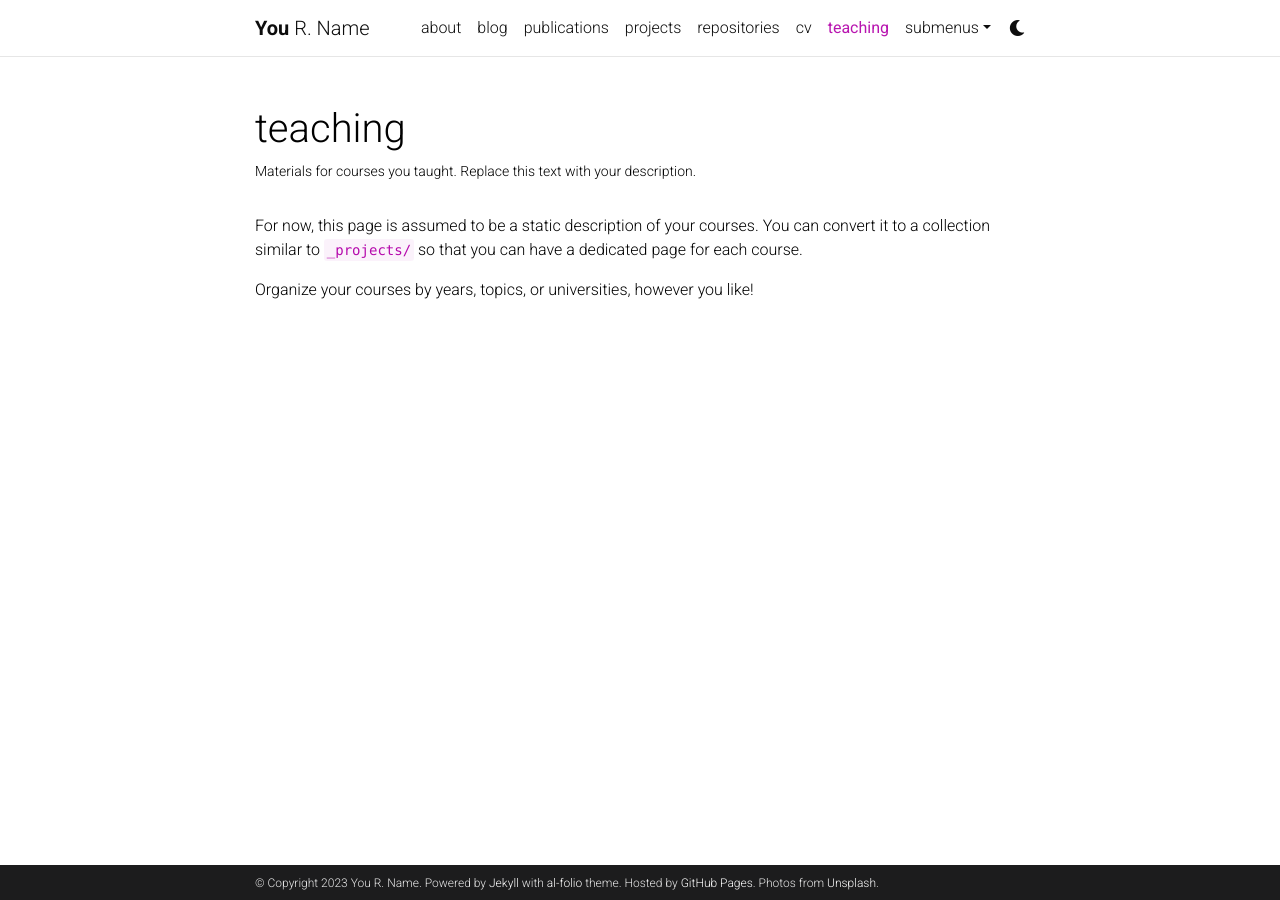
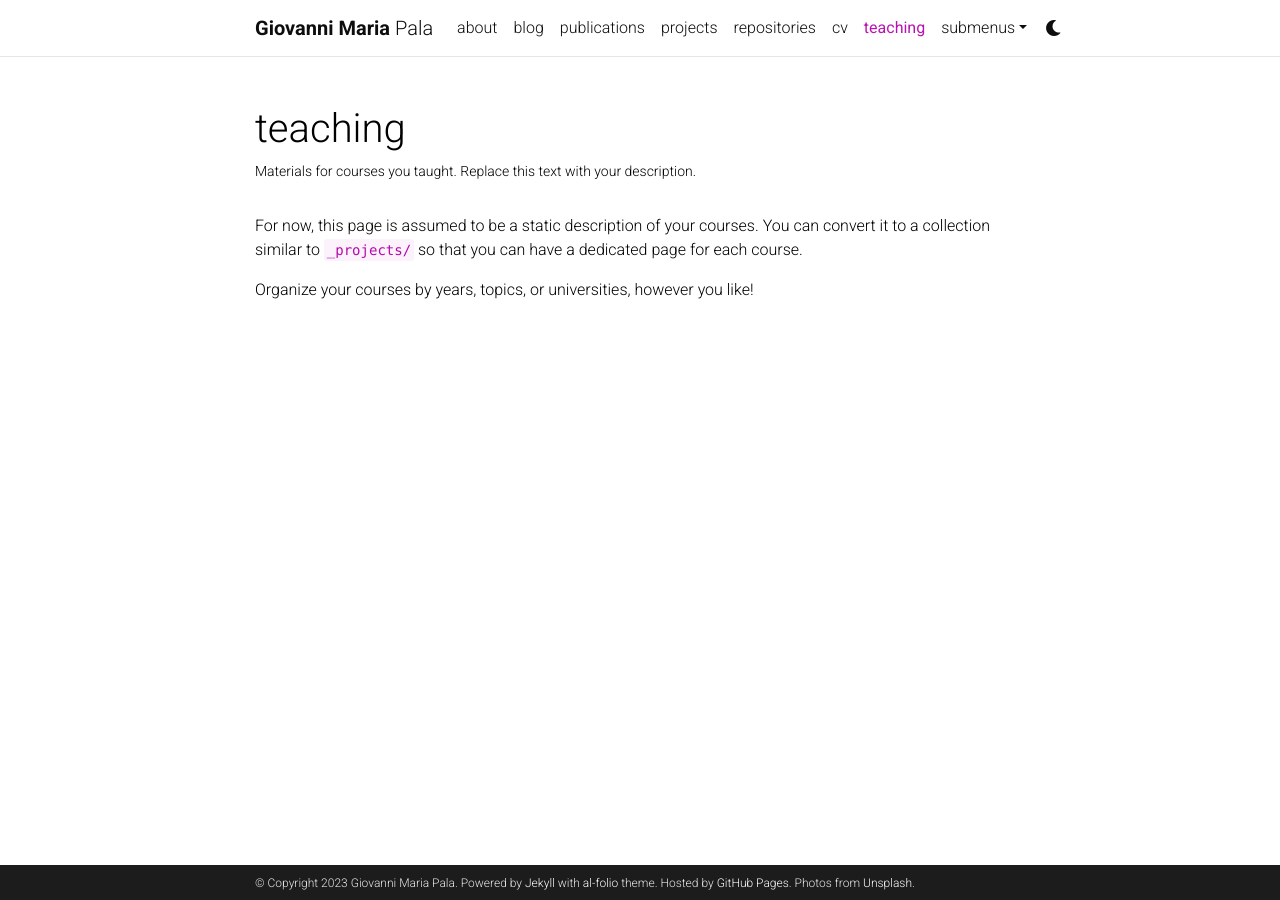
Before and after one commit to GioMP/GioMP.github.io, a Jekyll site: the page built from _pages/teaching.md, in a window 1280 px wide. Built offline with Jekyll 4.4.1, drawn with Linux system fonts in a browser that asks for light colours; comment, search, counter and statistics services are not loaded; a style sheet for code colours, icons or effects is not loaded.

Commit message:
Update _config.yml

```diff
--- a/_config.yml
+++ b/_config.yml
@@ -3,9 +3,9 @@
 # -----------------------------------------------------------------------------
 
 title: blank # the website title (if blank, full name will be used instead)
-first_name: You
-middle_name: R.
-last_name: Name
+first_name: Giovanni Maria
+middle_name:
+last_name: Pala
 email: you@example.com
 description: > # the ">" symbol means to ignore newlines until "footer_text:"
   A simple, whitespace theme for academics. Based on [*folio](https://github.com/bogoli/-folio) design.
@@ -18,8 +18,8 @@ keywords: jekyll, jekyll-theme, academic-website, portfolio-website  # add your
 lang: en # the language of your site (for example: en, fr, cn, ru, etc.)
 icon: ⚛️  # the emoji used as the favicon (alternatively, provide image name in /assets/img/)
 
-url: https://alshedivat.github.io # the base hostname & protocol for your site
-baseurl: /al-folio # the subpath of your site, e.g. /blog/
+url: https://giomp.github.io # the base hostname & protocol for your site
+baseurl: /main # the subpath of your site, e.g. /blog/
 last_updated: false # set to true if you want to display last updated in the footer
 impressum_path:  # set to path to include impressum link in the footer, use the same path as permalink in a page, helps to conform with EU GDPR
 
```
